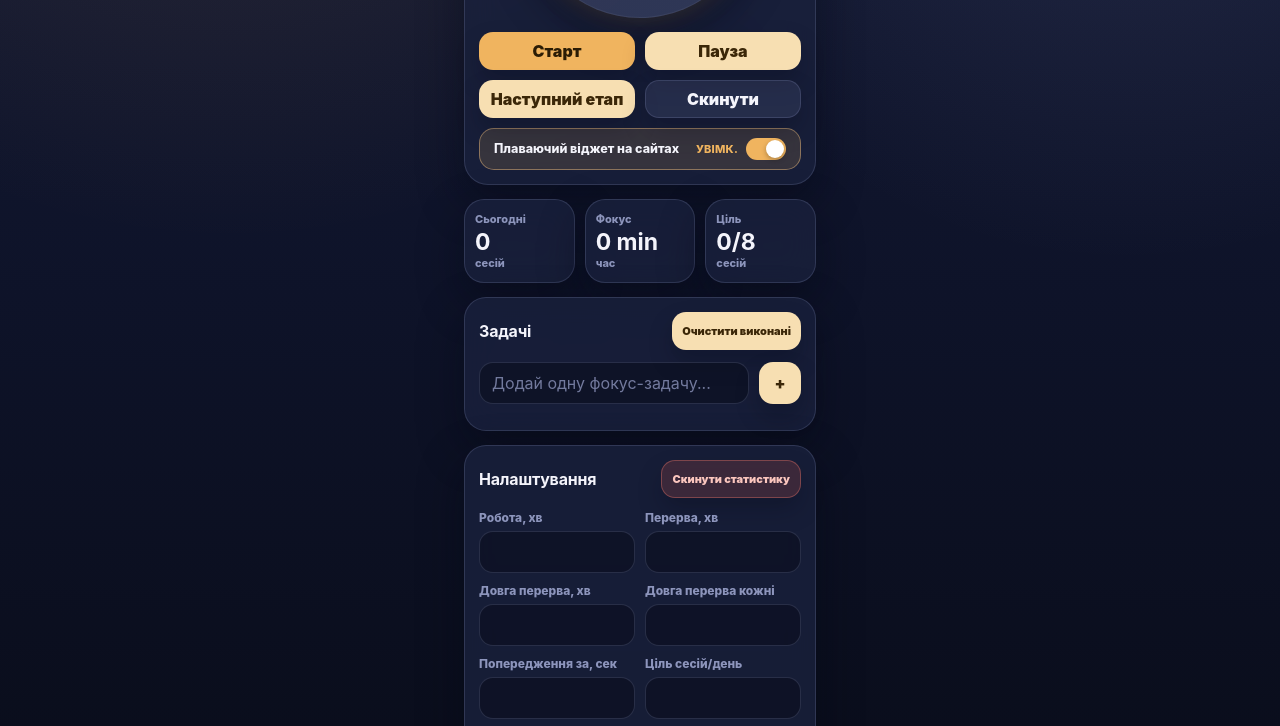
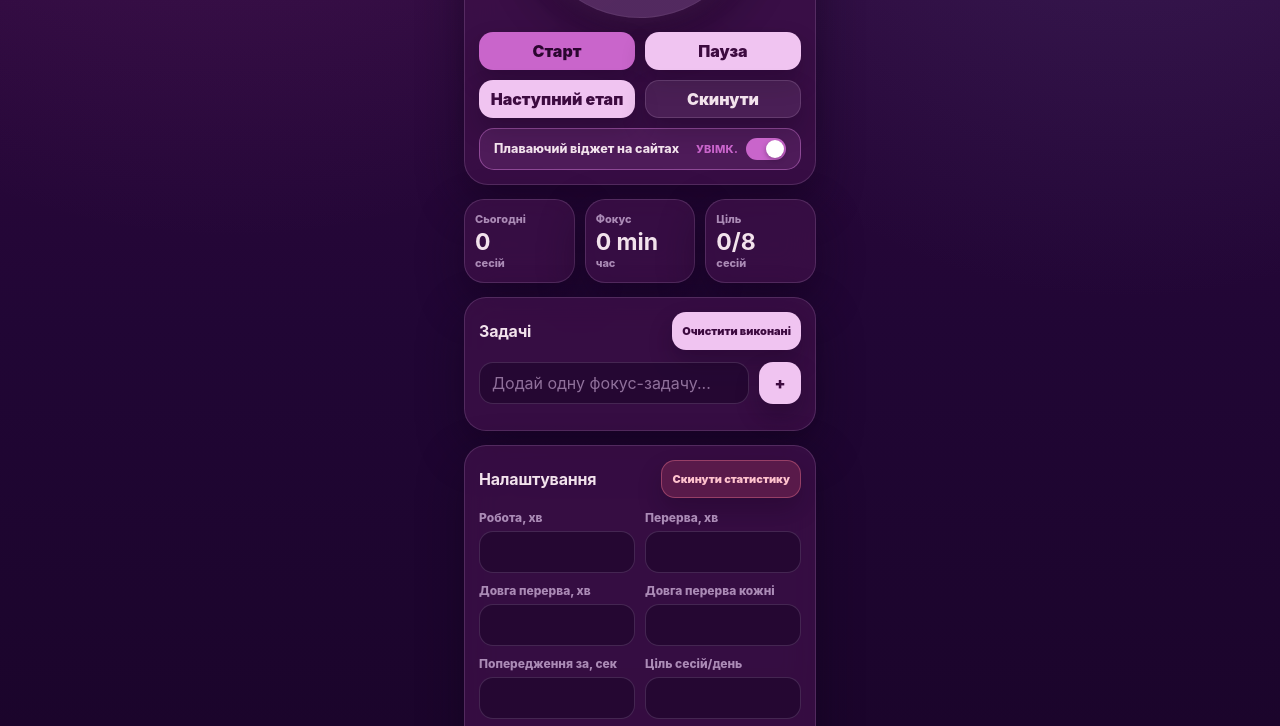
Before and after one commit to Sinnaint/firefly-focus, a browser extension: page sidepanel.html in a window 1280 px wide. Shown: the part 407-1133 px from the top of the page. Drawn offline with Linux system fonts and the light colour scheme.

Commit message:
Repaint Midnight and Daylight, recolour icons and promo art
Midnight now follows the Moon palette, Daylight follows Twine.
Both source palettes needed contrast-corrected tints and shades
for text and accents; all pairs clear WCAG AA. Logo, wordmark and
store promo tiles regenerated to match. Sage untouched.

```diff
--- a/service_worker.js
+++ b/service_worker.js
@@ -392,9 +392,9 @@ async function updateBadge(state) {
 
   await chrome.action.setBadgeText({ text });
   // Deeper than the in-app accents so the badge stays legible on both the
-  // light and dark Chrome toolbars ("Ink & Ember" ember / pine).
+  // light and dark Chrome toolbars (magenta focus / periwinkle rest).
   await chrome.action.setBadgeBackgroundColor({
-    color: state.mode === "work" ? "#c8801f" : "#187f72"
+    color: state.mode === "work" ? "#a03ca6" : "#5560b4"
   });
 }
 
--- a/sidepanel.css
+++ b/sidepanel.css
@@ -9,9 +9,9 @@
   z-index: 40;
   overflow: hidden;
   pointer-events: none;
-  --firefly-core: rgba(255, 240, 206, 1);
-  --firefly-halo: rgba(240, 180, 95, 0.62);
-  --firefly-glow: rgba(224, 152, 54, 0.7);
+  --firefly-core: rgba(255, 224, 245, 1);
+  --firefly-halo: rgba(201, 101, 203, 0.62);
+  --firefly-glow: rgba(160, 60, 170, 0.7);
 }
 
 .firefly {
@@ -69,81 +69,87 @@
 }
 
 /*
- * Palette — "Ink & Ember".
- * Midnight is a deep indigo night sky lit by ember gold; Daylight is warm
- * paper with ink and bronze. Focus is warm in every theme (the firefly), rests
- * are cool. Hues are hand-mixed, deliberately away from the stock Tailwind ramp.
+ * Midnight — palette "Moon": #F5D5E0 · #6667AB · #7B337E · #420D4B · #210635.
+ * The three dark swatches build the surfaces, the pale pink is the moonlight.
+ * #7B337E and #6667AB are too dark to read as accents on that ground, so the
+ * mode accents are tints of them (#C965CB, #8E90D4) — same hues, lifted until
+ * they clear 4.5:1. Focus takes the magenta pole, rests the cool blue-violet.
  */
 :root {
   color-scheme: dark;
 
   /* Accent is driven by the current mode (see body[data-mode]). */
-  --accent: #f0b45f;
-  --accent-soft: #f7dfb2;
-  --accent-bg: rgba(240, 180, 95, 0.14);
-  --accent-text: #3b2708;
-  --on-accent: #2b1c05;
+  --accent: #c965cb;
+  --accent-soft: #f0c4f1;
+  --accent-bg: rgba(201, 101, 203, 0.16);
+  --accent-text: #3d0b40;
+  --on-accent: #2b0630;
   --progress: 0deg;
   --text-scale: 1;
 
   /* Surface tokens — default theme: Midnight. Overridden by body[data-theme]. */
-  --surface: rgba(26, 33, 60, 0.84);
-  --surface-strong: rgba(34, 42, 72, 0.95);
-  --surface-soft: rgba(166, 178, 232, 0.10);
-  --stroke: rgba(178, 190, 240, 0.16);
-  --stroke-strong: rgba(178, 190, 240, 0.28);
-  --text: #f4f4fb;
-  --muted: #c5cae4;
-  --subtle: #8d95bc;
-  --shadow: rgba(4, 6, 18, 0.44);
-  --input-bg: rgba(10, 14, 30, 0.62);
-  --ring-track: rgba(150, 162, 214, 0.18);
-  --ring-inner-bg: rgba(10, 14, 30, 0.80);
-  --ring-inner-shadow: rgba(3, 5, 15, 0.46);
-  --task-bg: rgba(12, 17, 36, 0.44);
-  --timer-shadow: rgba(3, 5, 16, 0.38);
-  --btn-shadow: rgba(3, 5, 16, 0.22);
-  --warn-ink: #fbdfa0;
-  --warn-bg: rgba(224, 168, 74, 0.18);
-  --warn-stroke: rgba(240, 190, 110, 0.38);
-  --danger-ink: #fbc6be;
-  --danger-bg: rgba(225, 90, 76, 0.18);
-  --danger-stroke: rgba(240, 120, 105, 0.38);
+  --surface: rgba(60, 16, 72, 0.80);
+  --surface-strong: rgba(76, 22, 88, 0.94);
+  --surface-soft: rgba(228, 190, 236, 0.10);
+  --stroke: rgba(232, 200, 240, 0.16);
+  --stroke-strong: rgba(232, 200, 240, 0.28);
+  --text: #f2e2ec;
+  --muted: #d5b6ca;
+  --subtle: #ab8bb6;
+  --shadow: rgba(14, 2, 24, 0.48);
+  --input-bg: rgba(28, 6, 42, 0.62);
+  --ring-track: rgba(200, 170, 215, 0.18);
+  --ring-inner-bg: rgba(26, 5, 40, 0.80);
+  --ring-inner-shadow: rgba(12, 2, 20, 0.50);
+  --task-bg: rgba(38, 9, 54, 0.46);
+  --timer-shadow: rgba(12, 2, 20, 0.40);
+  --btn-shadow: rgba(12, 2, 20, 0.24);
+  --warn-ink: #ffd9a8;
+  --warn-bg: rgba(224, 154, 74, 0.20);
+  --warn-stroke: rgba(240, 178, 110, 0.40);
+  --danger-ink: #ffc2cd;
+  --danger-bg: rgba(232, 84, 112, 0.20);
+  --danger-stroke: rgba(244, 120, 145, 0.40);
   --app-bg:
     radial-gradient(circle at 18% 0%, var(--accent-bg), transparent 34%),
-    radial-gradient(circle at 88% 10%, rgba(166, 178, 232, 0.12), transparent 28%),
-    linear-gradient(180deg, #161c38 0%, #0e1329 44%, #06080f 100%);
+    radial-gradient(circle at 88% 10%, rgba(102, 103, 171, 0.22), transparent 30%),
+    linear-gradient(180deg, #3a0b45 0%, #210635 46%, #140320 100%);
 }
 
-/* Light theme — warm paper and ink, not blue-white */
+/*
+ * Daylight — palette "Twine": #F4E7FB · #F3DCDC · #F5BCBA · #E3AADD · #C8A8E9 · #C3C7F3.
+ * Every swatch is a pastel — none clears 2:1 against a light ground, so they
+ * carry the page gradient and the soft chips only. Text and solid accents are
+ * deepened versions of the same hues (plum ink, rose, periwinkle, orchid).
+ */
 body[data-theme="daylight"] {
   color-scheme: light;
-  --surface: rgba(255, 253, 248, 0.78);
-  --surface-strong: rgba(255, 254, 250, 0.94);
-  --surface-soft: rgba(74, 58, 36, 0.055);
-  --stroke: rgba(74, 58, 36, 0.13);
-  --stroke-strong: rgba(74, 58, 36, 0.22);
-  --text: #2b2620;
-  --muted: #574e43;
-  --subtle: #756b5d;
-  --shadow: rgba(74, 58, 36, 0.14);
-  --input-bg: rgba(255, 254, 250, 0.88);
-  --ring-track: rgba(74, 58, 36, 0.12);
-  --ring-inner-bg: rgba(255, 254, 250, 0.94);
-  --ring-inner-shadow: rgba(74, 58, 36, 0.09);
-  --task-bg: rgba(255, 253, 247, 0.74);
-  --timer-shadow: rgba(74, 58, 36, 0.14);
-  --btn-shadow: rgba(74, 58, 36, 0.16);
-  --warn-ink: #855012;
-  --warn-bg: rgba(214, 158, 62, 0.20);
-  --warn-stroke: rgba(191, 133, 40, 0.42);
-  --danger-ink: #8e2f26;
-  --danger-bg: rgba(200, 74, 60, 0.14);
-  --danger-stroke: rgba(185, 60, 46, 0.40);
+  --surface: rgba(255, 252, 255, 0.80);
+  --surface-strong: rgba(255, 253, 255, 0.95);
+  --surface-soft: rgba(90, 60, 110, 0.055);
+  --stroke: rgba(90, 60, 110, 0.14);
+  --stroke-strong: rgba(90, 60, 110, 0.24);
+  --text: #3a2c46;
+  --muted: #5f4f70;
+  --subtle: #77678a;
+  --shadow: rgba(90, 60, 110, 0.16);
+  --input-bg: rgba(255, 253, 255, 0.90);
+  --ring-track: rgba(90, 60, 110, 0.14);
+  --ring-inner-bg: rgba(255, 253, 255, 0.94);
+  --ring-inner-shadow: rgba(90, 60, 110, 0.10);
+  --task-bg: rgba(255, 252, 255, 0.76);
+  --timer-shadow: rgba(90, 60, 110, 0.16);
+  --btn-shadow: rgba(90, 60, 110, 0.18);
+  --warn-ink: #8a5216;
+  --warn-bg: rgba(224, 158, 62, 0.20);
+  --warn-stroke: rgba(198, 132, 36, 0.42);
+  --danger-ink: #96223c;
+  --danger-bg: rgba(196, 52, 84, 0.14);
+  --danger-stroke: rgba(180, 44, 74, 0.40);
   --app-bg:
     radial-gradient(circle at 18% 0%, var(--accent-bg), transparent 42%),
-    radial-gradient(circle at 88% 8%, rgba(150, 130, 100, 0.10), transparent 32%),
-    linear-gradient(180deg, #fdfbf6 0%, #f6f1e7 46%, #efe8da 100%);
+    radial-gradient(circle at 88% 8%, rgba(195, 199, 243, 0.34), transparent 34%),
+    linear-gradient(180deg, #f4e7fb 0%, #f6ecf6 40%, #f3dcdc 100%);
 }
 
 /* Cool sage theme */
@@ -169,48 +175,48 @@ body[data-theme="sage"] {
     linear-gradient(180deg, #16211d 0%, #101a17 44%, #0a1210 100%);
 }
 
-/* Midnight rests: moonlit seafoam and periwinkle against the indigo sky. */
+/* Midnight rests: the cool blue-violet, then the palette's moon pink itself. */
 body[data-mode="shortBreak"] {
-  --accent: #63cfc0;
-  --accent-soft: #c4efe7;
-  --accent-bg: rgba(99, 207, 192, 0.14);
-  --accent-text: #0a3a34;
-  --on-accent: #06231f;
+  --accent: #8e90d4;
+  --accent-soft: #d2d3f2;
+  --accent-bg: rgba(142, 144, 212, 0.16);
+  --accent-text: #1e2059;
+  --on-accent: #16173f;
 }
 
 body[data-mode="longBreak"] {
-  --accent: #9aa6f0;
-  --accent-soft: #dbe0fb;
-  --accent-bg: rgba(154, 166, 240, 0.14);
-  --accent-text: #232b72;
-  --on-accent: #131a4a;
+  --accent: #f5d5e0;
+  --accent-soft: #fbeaf0;
+  --accent-bg: rgba(245, 213, 224, 0.16);
+  --accent-text: #4a1030;
+  --on-accent: #3a0a24;
 }
 
 /* ---------- Per-theme accent palettes ---------- */
-/* Daylight: deep bronze and jewel inks on paper, white text on the solid accent. */
+/* Daylight: deepened Twine hues, white text on the solid accent. */
 body[data-theme="daylight"] {
   --on-accent: #ffffff;
 }
 
 body[data-theme="daylight"][data-mode="work"] {
-  --accent: #a6621f;
-  --accent-soft: #f6e5c9;
-  --accent-bg: rgba(166, 98, 31, 0.10);
-  --accent-text: #6b3b0c;
+  --accent: #b44e56;
+  --accent-soft: #f8dcda;
+  --accent-bg: rgba(180, 78, 86, 0.10);
+  --accent-text: #6f2830;
 }
 
 body[data-theme="daylight"][data-mode="shortBreak"] {
-  --accent: #12695f;
-  --accent-soft: #cde9e3;
-  --accent-bg: rgba(18, 105, 95, 0.10);
-  --accent-text: #0a443d;
+  --accent: #5560b4;
+  --accent-soft: #dcdff8;
+  --accent-bg: rgba(85, 96, 180, 0.10);
+  --accent-text: #2c3374;
 }
 
 body[data-theme="daylight"][data-mode="longBreak"] {
-  --accent: #574aa6;
-  --accent-soft: #dedbf6;
-  --accent-bg: rgba(87, 74, 166, 0.10);
-  --accent-text: #322a73;
+  --accent: #8e4796;
+  --accent-soft: #f0d9ee;
+  --accent-bg: rgba(142, 71, 150, 0.10);
+  --accent-text: #5a2560;
 }
 
 /* Sage: warm amber + emerald, harmonised with the green surface. */
@@ -569,7 +575,7 @@ button:disabled {
   height: 18px;
   border-radius: 50%;
   background: #ffffff;
-  box-shadow: 0 2px 5px rgba(30, 22, 8, 0.32);
+  box-shadow: 0 2px 5px rgba(24, 6, 34, 0.34);
   transition: transform .18s ease;
 }
 
@@ -675,7 +681,7 @@ select option {
   color: var(--text);
 }
 
-/* The baked-in chevron is cool grey; Daylight needs a warm one to match the paper. */
+/* The chevron above is Midnight's mauve; Daylight needs the darker plum ink. */
 body[data-theme="daylight"] select,
 body[data-theme="daylight"] .language-select,
 body[data-theme="daylight"] .theme-select {
--- a/sidepanel.js
+++ b/sidepanel.js
@@ -588,17 +588,17 @@ function prefersReducedMotion() {
 }
 
 const FIREFLY_PALETTE = {
-  // Midnight: ember-gold cores over the indigo night, cool halos on breaks.
+  // Midnight ("Moon"): pale cores over the deep violet, halos on the mode accent.
   midnight: {
-    work: { core: "rgba(255, 240, 206, 1)", halo: "rgba(240, 180, 95, .64)", glow: "rgba(224, 152, 54, .72)" },
-    shortBreak: { core: "rgba(214, 250, 243, 1)", halo: "rgba(99, 207, 192, .62)", glow: "rgba(56, 182, 166, .70)" },
-    longBreak: { core: "rgba(228, 232, 255, 1)", halo: "rgba(154, 166, 240, .62)", glow: "rgba(118, 132, 226, .70)" }
+    work: { core: "rgba(255, 224, 245, 1)", halo: "rgba(201, 101, 203, .64)", glow: "rgba(160, 60, 170, .72)" },
+    shortBreak: { core: "rgba(228, 229, 255, 1)", halo: "rgba(142, 144, 212, .62)", glow: "rgba(102, 103, 171, .70)" },
+    longBreak: { core: "rgba(255, 240, 246, 1)", halo: "rgba(245, 213, 224, .60)", glow: "rgba(226, 170, 196, .66)" }
   },
-  // Daylight: deep bronze / jewel orbs so they read against warm paper.
+  // Daylight ("Twine"): the deepened hues — the pastels themselves vanish on pastel.
   daylight: {
-    work: { core: "rgba(166, 98, 31, 1)", halo: "rgba(140, 80, 22, .55)", glow: "rgba(166, 98, 31, .48)" },
-    shortBreak: { core: "rgba(18, 105, 95, 1)", halo: "rgba(12, 84, 76, .55)", glow: "rgba(18, 105, 95, .48)" },
-    longBreak: { core: "rgba(87, 74, 166, 1)", halo: "rgba(70, 58, 142, .55)", glow: "rgba(87, 74, 166, .48)" }
+    work: { core: "rgba(180, 78, 86, 1)", halo: "rgba(150, 58, 66, .55)", glow: "rgba(180, 78, 86, .48)" },
+    shortBreak: { core: "rgba(85, 96, 180, 1)", halo: "rgba(60, 70, 150, .55)", glow: "rgba(85, 96, 180, .48)" },
+    longBreak: { core: "rgba(142, 71, 150, 1)", halo: "rgba(110, 50, 118, .55)", glow: "rgba(142, 71, 150, .48)" }
   },
   // Sage: warm amber / emerald cores tuned to the green surface.
   sage: {
```
Also changed, not shown: CLAUDE.md (+2 -1 lines), floating_widget.js (+65 -65 lines), CHANGELOG.md, assets/logo/icon-256.png, assets/logo/icon-512.png, assets/logo/icon.svg, assets/logo/wordmark.svg, assets/promo/promo-marquee.png, assets/promo/promo-marquee.svg, assets/promo/promo-small.png, assets/promo/promo-small.svg, icon128.png, icon16.png, icon32.png, 1 more files.
